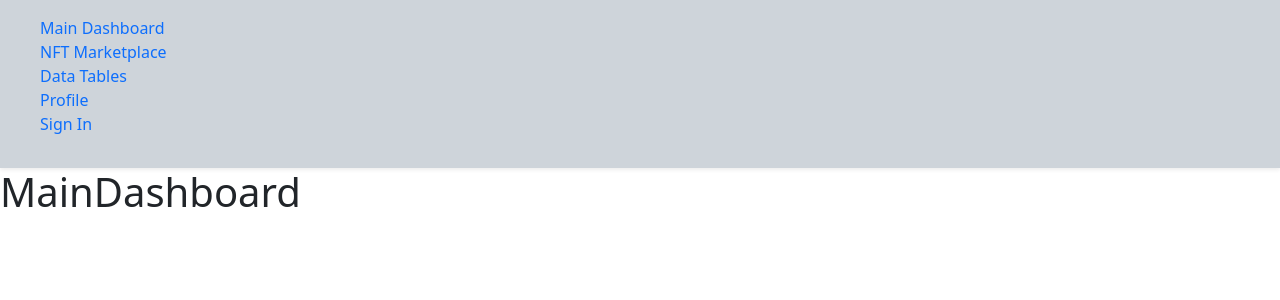
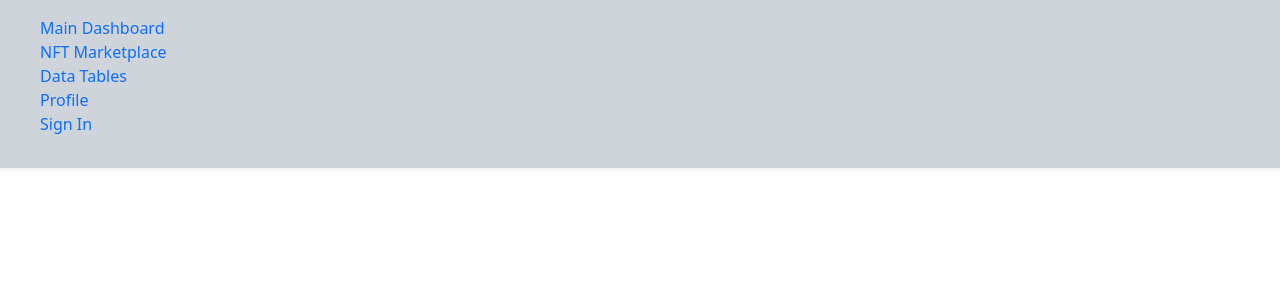
Before and after one commit to SWD2-S1-TEAM3/Dashboard, a React (Vite) app: page / in a window 1280 px wide. Shown: the top 300 px of the page. Built offline with nearby package versions, Linux system fonts and the light colour scheme.

Commit message:
created the SideBar and some components

```diff
--- a/src/components/MainDashboard/MainDashboard.jsx
+++ b/src/components/MainDashboard/MainDashboard.jsx
@@ -3,7 +3,7 @@ import React from "react";
 function MainDashboard() {
   return (
     <>
-      <h1>MainDashboard</h1>
+
     </>
   );
 }
```
